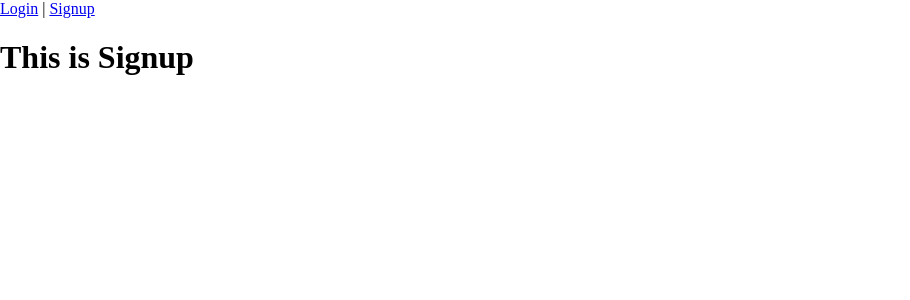
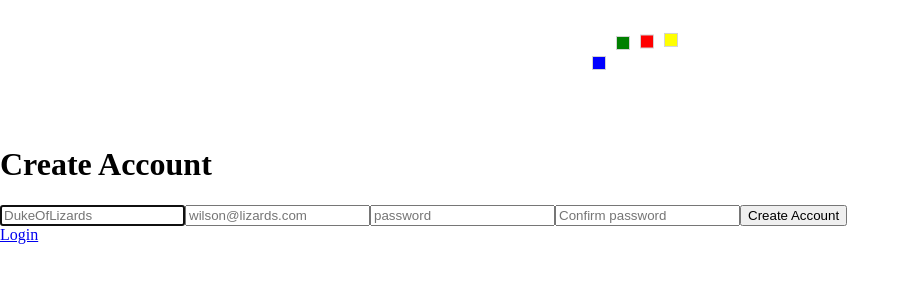
Before and after one commit to D-Molloy/phriend-card-client, a Vue app: page /signup in a window 1280 px wide. Shown: the top 300 px of the page, without its empty margins (0-910 px from the left). Built offline with nearby package versions, Linux system fonts and the light colour scheme.

Commit message:
successfully creating account and redirecting

```diff
--- a/package.json
+++ b/package.json
@@ -8,6 +8,7 @@
     "lint": "vue-cli-service lint"
   },
   "dependencies": {
+    "axios": "^0.19.2",
     "core-js": "^3.6.4",
     "vue": "^2.6.11",
     "vue-router": "^3.1.5",
--- a/src/App.vue
+++ b/src/App.vue
@@ -1,13 +1,19 @@
 <template>
   <div id="app">
-    <div id="nav">
-      <router-link to="/">Login</router-link> |
-      <router-link to="/signup">Signup</router-link>
-    </div>
+    <Loading />
     <router-view />
   </div>
 </template>
+<script>
+import Loading from "./components/Loading.vue";
 
+export default {
+  name: "app",
+  components: {
+    Loading
+  }
+};
+</script>
 <style>
 body {
   margin: 0;
--- a/src/components/Loading.vue
+++ b/src/components/Loading.vue
@@ -14,23 +14,24 @@ export default {
 };
 </script>
 <style>
-div#wave {
-  border: 1px solid black;
+#wave {
   position: relative;
   text-align: center;
   max-width: 100%;
-  height: 100vh;
+  /* height: 100vh; */
+  min-height: 125px;
   max-height: 100%;
   display: flex;
   justify-content: center;
   align-items: center;
-  span {
+}
+#wave span {
   border: 1px solid lightgrey;
 }
-  .page {
+#wave .page {
   background: blue;
 }
-  .trey {
+#wave .trey {
   display: inline-block;
   width: 12px;
   height: 12px;
@@ -38,34 +39,28 @@ div#wave {
   background: green;
   transform: translateY(-20px);
 }
-  .fish {
+#wave .fish {
   background: red;
 }
-
-  .mike {
+#wave .mike {
   background: yellow;
 }
-
-  .movin {
+#wave .movin {
   display: inline-block;
   width: 12px;
   height: 12px;
   margin-right: 10px;
-
   animation: wave 1.3s linear infinite;
-
-    &:nth-child(2) {
+}
+#wave .movin:nth-child(2) {
   background-color: green;
   animation-delay: -2.1s;
 }
-
-    &:nth-child(3) {
+#wave .movin:nth-child(3) {
   animation-delay: -0.7s;
 }
-    &:nth-child(4) {
+#wave .movin:nth-child(4) {
   animation-delay: -0.5s;
-    }
-  }
 }
 
 @keyframes wave {
--- /dev/null
+++ b/src/utils/API.js
@@ -0,0 +1,25 @@
+import axios from "axios";
+
+const url = "http://localhost:8080";
+
+export default {
+  // Signin - create new account
+  createUser: newUserCreds => {
+    console.log("newUserCreds", newUserCreds);
+    return axios.post(`${url}/api/auth/create`, newUserCreds);
+  },
+  // Login - login existing user
+  loginUser: loginCreds => {
+    return axios.post("/api/auth/login", loginCreds);
+  }
+  // // Dashboard - get private details of logged-in user
+  // getUser: function (token) {
+  //   axios.defaults.headers.common['Authorization'] = `Bearer ${token}`;
+  //   return axios.get('/api/auth/user');
+  // },
+  // // Dashboard - get all staff (private)
+  // getStaff: function (token) {
+  //   axios.defaults.headers.common['Authorization'] = `Bearer ${token}`;
+  //   return axios.get('/api/data');
+  // },
+};
--- a/src/views/Login.vue
+++ b/src/views/Login.vue
@@ -1,17 +1,54 @@
 <template>
   <div class="login">
     <h1>This is Login</h1>
+    <form @submit.prevent="loginUser">
+      <input
+        type="text"
+        v-model="form.email"
+        ref="email"
+        placeholder="wilson@lizards.com"
+        autocomplete="email"
+        autofocus
+        required
+      />
+
+      <input
+        type="password"
+        v-model="form.password"
+        placeholder="Password"
+        autocomplete="current-password"
+        required
+      />
+      <button>Login</button>
+    </form>
+    <div id="nav">
+      <router-link to="/signup">Create Account</router-link>
+    </div>
   </div>
 </template>
 
 <script>
 // @ is an alias to /src
 // import HelloWorld from "@/components/HelloWorld.vue";
+const initialState = {
+  email: "",
+  password: ""
+};
+export default {
+  name: "Login",
+  data: () => ({
+    form: initialState,
+    errors: {}
+  }),
 
-export default {
-  name: "login"
-  // components: {
-  //   HelloWorld
-  // }
+  methods: {
+    loginUser(e) {
+      e.preventDefault();
+      if (this.form.email && this.form.password) {
+        console.log("submitting form");
+      }
+    }
+  }
+  // components: { Navbar }
 };
 </script>
--- a/src/views/Signup.vue
+++ b/src/views/Signup.vue
@@ -1,17 +1,85 @@
 <template>
   <div class="signup">
-    <h1>This is Signup</h1>
+    <h1>Create Account</h1>
+    <form @submit.prevent="signup">
+      <input
+        type="text"
+        v-model="form.username"
+        ref="username"
+        placeholder="DukeOfLizards"
+        autocomplete="username"
+        autofocus
+        required
+      />
+      <p v-if="errors.username">{{ errors.username }}</p>
+      <input
+        type="text"
+        v-model="form.email"
+        ref="email"
+        placeholder="wilson@lizards.com"
+        autocomplete="email"
+        required
+      />
+      <p v-if="errors.email">{{ errors.email }}</p>
+      <input
+        type="password"
+        v-model="form.password"
+        placeholder="password"
+        autocomplete="current-password"
+        required
+      />
+      <p v-if="errors.password">{{ errors.password }}</p>
+      <input
+        type="password"
+        v-model="form.confirmPassword"
+        placeholder="Confirm password"
+        autocomplete="current-password"
+        required
+      />
+      <p v-if="errors.confirmPassword">{{ errors.confirmPassword }}</p>
+      <button>Create Account</button>
+    </form>
+    <p v-if="message">{{ message }}</p>
+    <router-link to="/">Login</router-link>
   </div>
 </template>
 
 <script>
 // @ is an alias to /src
 // import HelloWorld from "@/components/HelloWorld.vue";
+import API from "../utils/API.js";
 
+const initialState = {
+  username: "",
+  email: "",
+  password: "",
+  confirmPassword: ""
+};
 export default {
-  name: "signup"
-  // components: {
-  //   HelloWorld
-  // }
+  name: "signup",
+  data: () => ({
+    form: initialState,
+    message: "",
+    errors: {}
+  }),
+
+  methods: {
+    signup(e) {
+      e.preventDefault();
+      this.errors = {};
+      API.createUser(this.form)
+        .then(({ data }) => {
+          console.log("Create Success:", data);
+          this.message = data;
+          setTimeout(() => {
+            this.$router.push("/");
+          }, 2000);
+        })
+        .catch(err => {
+          this.errors = err.response.data;
+          console.log(err.response.data);
+        });
+    }
+  }
 };
 </script>
--- /dev/null
+++ b/vue.config.js
@@ -0,0 +1,5 @@
+module.exports = {
+  devServer: {
+    proxy: "http://localhost:8081"
+  }
+};
```
Also changed, not shown: 1 other file (tests, documents, lock files or other folders). Lines whose indentation alone changed are shown as unchanged.
